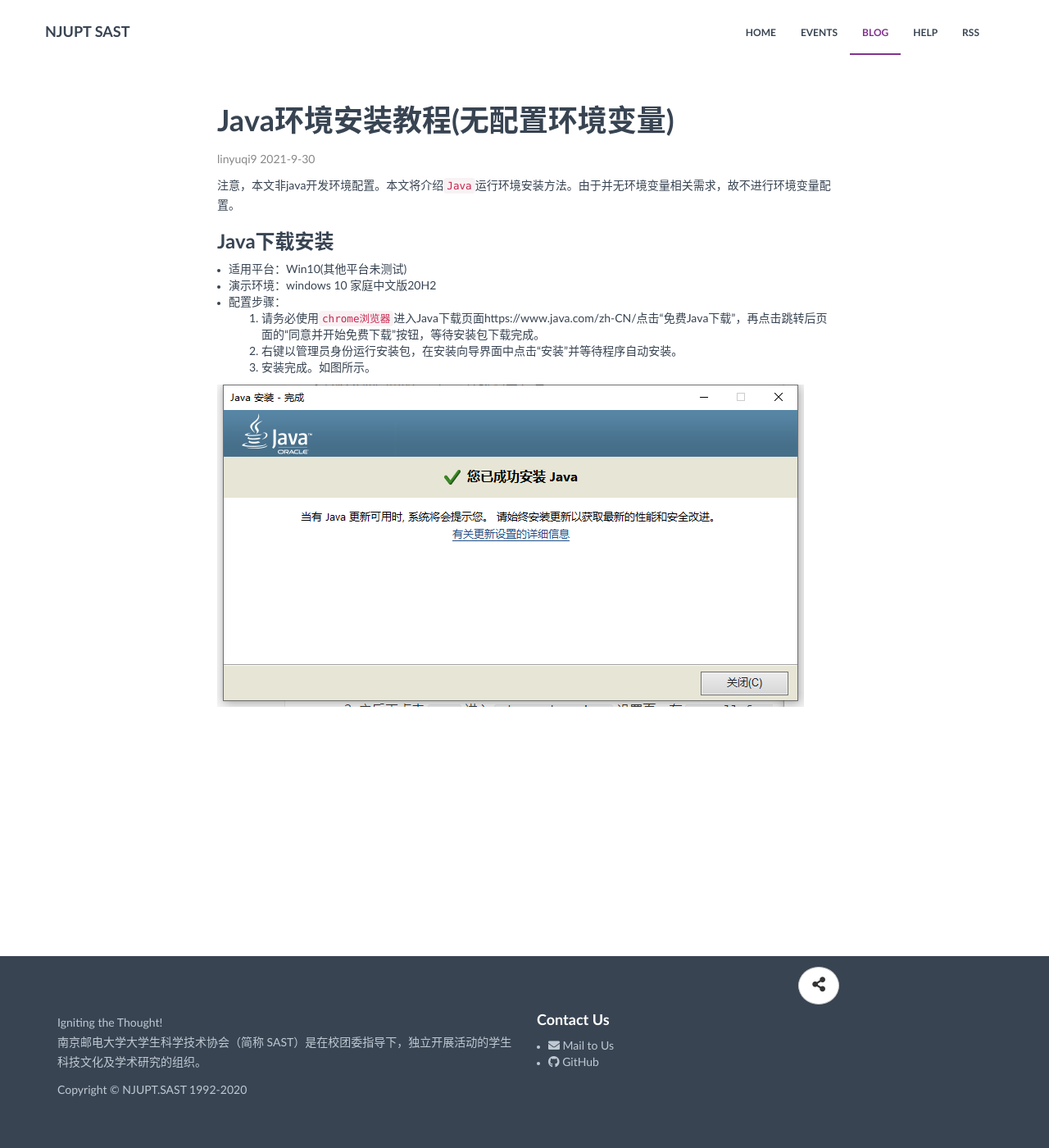
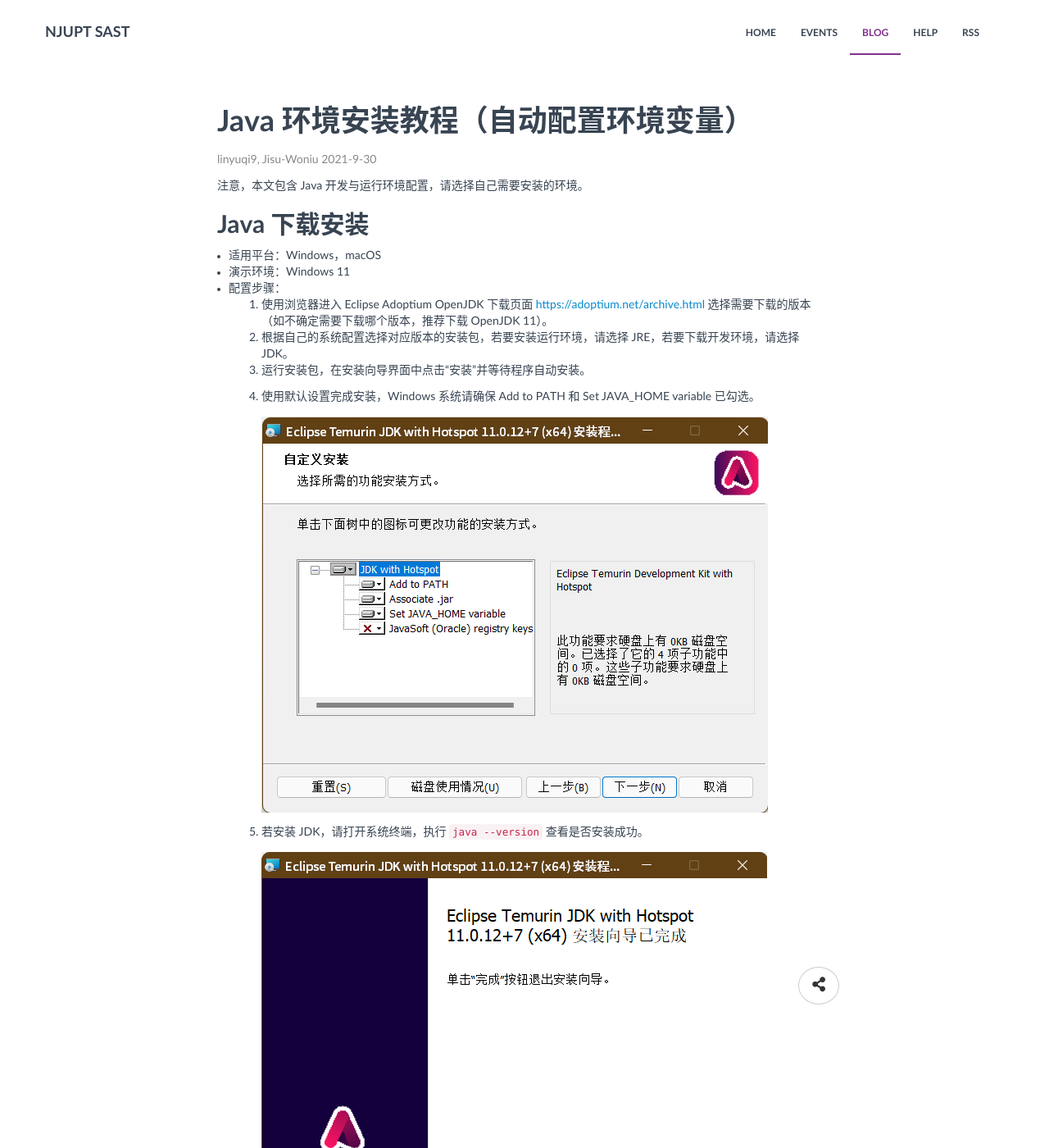
Before and after one commit to NJUPT-SAST/info, a Jekyll site: the page built from _posts/blog/2021-09-30-java-environment-setup.md, in a window 1280 px wide and 1400 px high. Shown: the whole window at 82% size. Built offline with Jekyll 4.4.1, drawn with Linux system fonts in a browser that asks for light colours.

Commit message:
Change Java installation tutorial to Java 11.

```diff
--- a/_posts/blog/2021-09-30-java-environment-setup.md
+++ b/_posts/blog/2021-09-30-java-environment-setup.md
@@ -1,25 +1,31 @@
 ---
  layout: post
- title: Java环境安装教程(无配置环境变量)
+ title: Java 环境安装教程（自动配置环境变量）
  date: 2021-09-30
- author: linyuqi9
+ author: linyuqi9, Jisu-Woniu
  categories:
      - blog
  tags: Java
  permalink: /blog/2021/java-environment
 ---
 
-注意，本文非java开发环境配置。本文将介绍`Java`运行环境安装方法。由于并无环境变量相关需求，故不进行环境变量配置。
+注意，本文包含 Java 开发与运行环境配置，请选择自己需要安装的环境。
 
 <!--more-->
 
-### Java下载安装
+## Java 下载安装
 
-- 适用平台：Win10(其他平台未测试)
-- 演示环境：windows 10 家庭中文版20H2
+- 适用平台：Windows，macOS
+- 演示环境：Windows 11
 - 配置步骤：
-  1. 请务必使用`chrome浏览器`进入Java下载页面https://www.java.com/zh-CN/点击“免费Java下载”，再点击跳转后页面的“同意并开始免费下载”按钮，等待安装包下载完成。
-  2. 右键以管理员身份运行安装包，在安装向导界面中点击“安装”并等待程序自动安装。
-  3. 安装完成。如图所示。
+  1. 使用浏览器进入 Eclipse Adoptium OpenJDK 下载页面 <https://adoptium.net/archive.html> 选择需要下载的版本（如不确定需要下载哪个版本，推荐下载 OpenJDK 11）。
+  1. 根据自己的系统配置选择对应版本的安装包，若要安装运行环境，请选择 JRE，若要下载开发环境，请选择 JDK。
+  1. 运行安装包，在安装向导界面中点击“安装”并等待程序自动安装。
+  1. 使用默认设置完成安装，Windows 系统请确保 Add to PATH 和 Set JAVA_HOME variable 已勾选。
 
-![](/info/assets/img/blog/java-environment/java-1.png)
+     ![安装过程截图](/info/assets/img/blog/java-environment/java-installation.png)
+  1. 若安装 JDK，请打开系统终端，执行 `java --version` 查看是否安装成功。
+
+     ![安装完毕截图](/info/assets/img/blog/java-environment/java-installation-completed.png)
+
+     ![java --version 执行结果](/info/assets/img/blog/java-environment/java-version.png)
```
Also changed, not shown: assets/img/blog/java-environment/java-installation-completed.png (added), assets/img/blog/java-environment/java-installation.png (added), assets/img/blog/java-environment/java-version.png (added).
